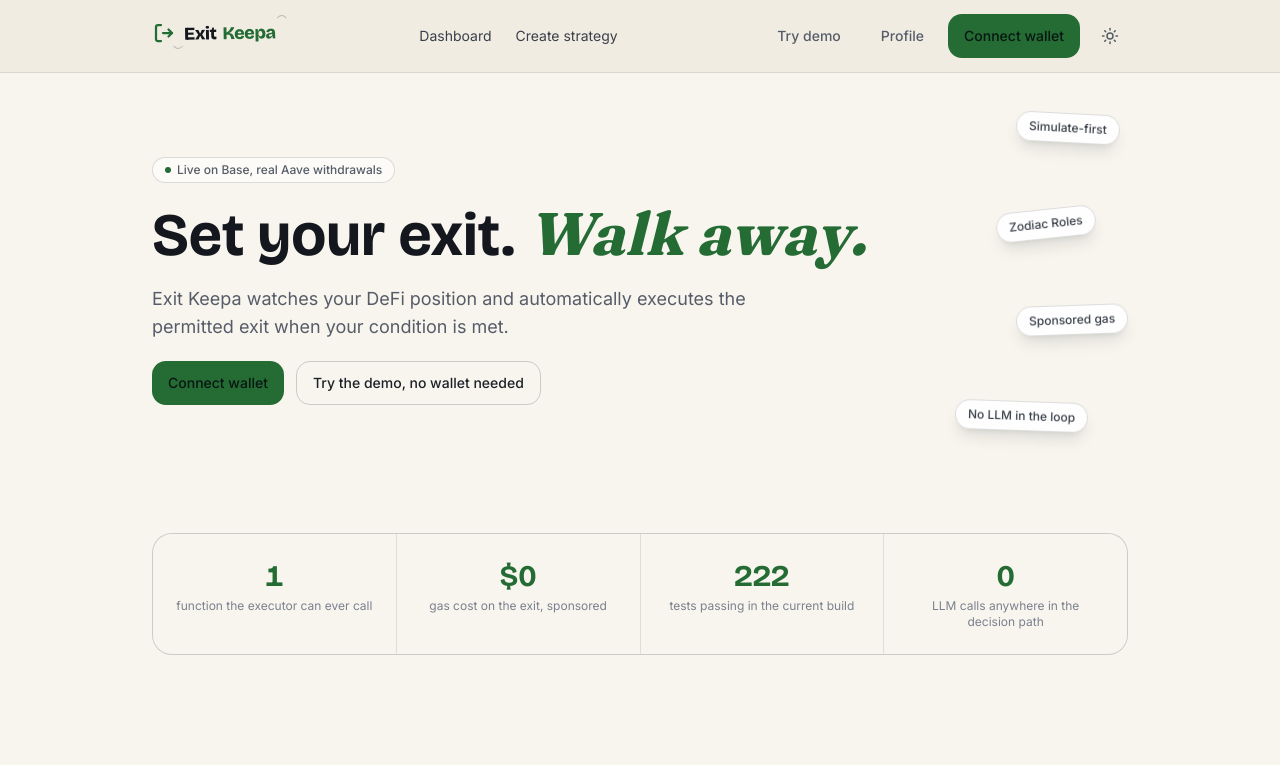
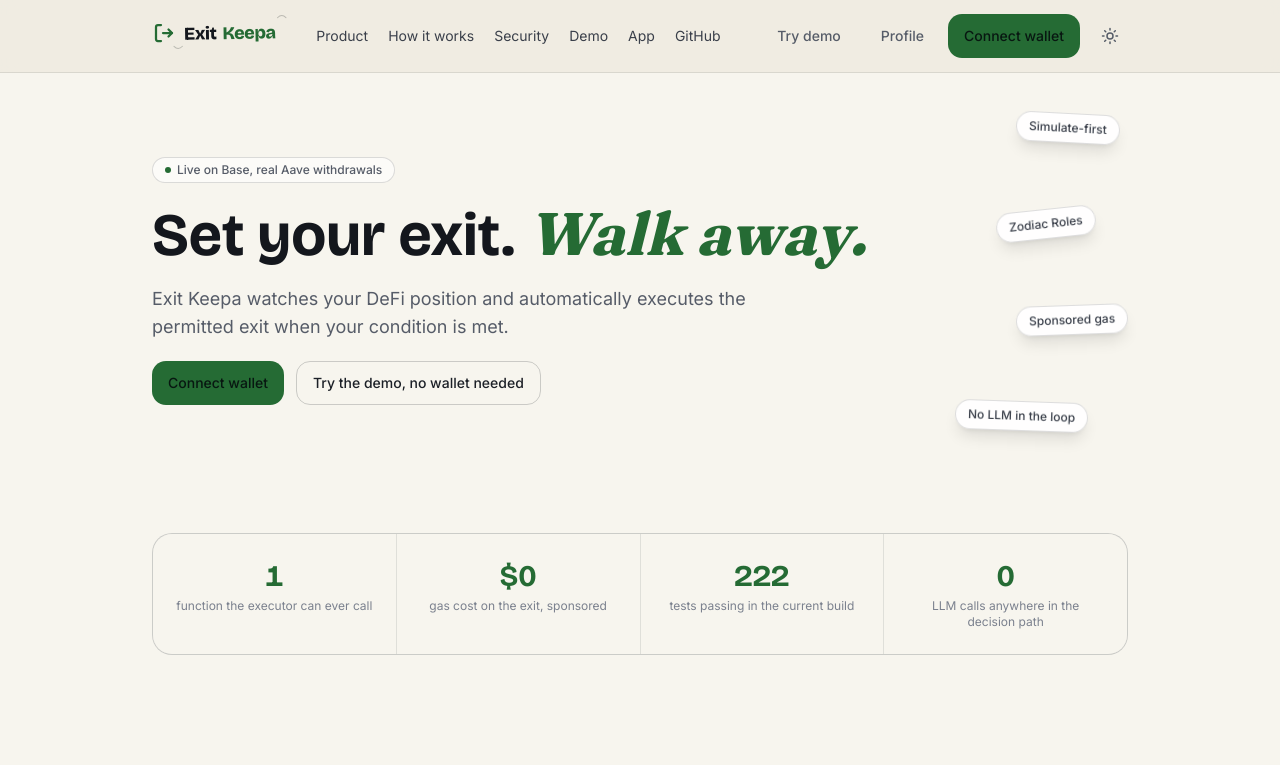
Before and after one commit to levithefirst/exit-keepa, a Next.js app in the folder apps/web/: page / in a window 1280 px wide. Shown: the top 765 px of the page. Built offline with nearby package versions, Linux system fonts and the light colour scheme.

Commit message:
Website: finish navigation and GitHub access

```diff
--- a/apps/web/components/Nav.tsx
+++ b/apps/web/components/Nav.tsx
@@ -15,23 +15,16 @@
 }
 
 const NAV_LINKS = [
-  { href: "/dashboard", label: "Dashboard" },
-  { href: "/create", label: "Create strategy" },
+  { href: "/#product", label: "Product" },
+  { href: "/#how-it-works", label: "How it works" },
+  { href: "/#security", label: "Security" },
+  { href: "/#demo", label: "Demo" },
 ];
 
+const GITHUB = "https://github.com/levithefirst/exit-keepa";
+
 export function Nav() {
-  const {
-    address,
-    connecting,
-    error,
-    disconnect,
-    chainId,
-    switchToBase,
-    isDemo,
-    enterDemoMode,
-    isLocal,
-    username,
-  } = useWallet();
+  const { address, connecting, error, disconnect, chainId, switchToBase, isDemo, enterDemoMode, isLocal, username } = useWallet();
   const pathname = usePathname();
   const [menuOpen, setMenuOpen] = useState(false);
   const [walletModalOpen, setWalletModalOpen] = useState(false);
@@ -40,8 +33,6 @@
   const menuId = useId();
   const menuButtonRef = useRef<HTMLButtonElement>(null);
 
-  // Close on Escape, and auto-close if the viewport grows past the
-  // mobile breakpoint while the panel happens to be open.
   useEffect(() => {
     function onKeyDown(e: KeyboardEvent) {
       if (e.key === "Escape") {
@@ -60,16 +51,12 @@
     };
   }, []);
 
-  function closeMenu() {
-    setMenuOpen(false);
-  }
-
   async function startDemo() {
     setStartingDemo(true);
     try {
       await enterDemoMode();
     } catch {
-      // enterDemoMode already recorded this in useWallet()'s error state.
+      // enterDemoMode already records this in useWallet()'s error state.
     } finally {
       setStartingDemo(false);
     }
@@ -78,10 +65,7 @@
   const walletControls = address ? (
     <div className="flex flex-wrap items-center gap-2">
       {!isDemo && !isLocal && chainId !== 8453 && (
-        <button
-          onClick={switchToBase}
-          className={`min-h-11 rounded-lg bg-warning/15 px-2 text-xs text-warning ${linkFocus}`}
-        >
+        <button onClick={switchToBase} className={`min-h-11 rounded-lg bg-warning/15 px-2 text-xs text-warning ${linkFocus}`}>
           Wrong network. Switch to Base
         </button>
       )}
@@ -90,9 +74,7 @@
       ) : isLocal ? (
         <span className="rounded-lg bg-forest-700 px-3 py-1 text-xs text-cream-200">{username}</span>
       ) : (
-        <span className="data-mono rounded-lg bg-forest-700 px-3 py-1 font-mono text-xs text-cream-200">
-          {short(address)}
-        </span>
+        <span className="data-mono rounded-lg bg-forest-700 px-3 py-1 font-mono text-xs text-cream-200">{short(address)}</span>
       )}
       <button onClick={disconnect} className={`min-h-11 px-1 text-xs text-cream-300 hover:text-cream-50 ${linkFocus}`}>
         {isDemo ? "Exit demo" : isLocal ? "Sign out" : "Disconnect"}
@@ -100,96 +82,51 @@
     </div>
   ) : (
     <div className="flex flex-wrap items-center gap-2">
-      <button onClick={startDemo} disabled={startingDemo} className={btnGhost}>
-        {startingDemo ? "Starting demo…" : "Try demo"}
-      </button>
-      <button onClick={() => setProfileModalOpen(true)} className={btnGhost}>
-        Profile
-      </button>
-      <button onClick={() => setWalletModalOpen(true)} disabled={connecting} className={btnPrimarySmall}>
-        {connecting ? "Connecting…" : "Connect wallet"}
-      </button>
+      <button onClick={startDemo} disabled={startingDemo} className={btnGhost}>{startingDemo ? "Starting demo…" : "Try demo"}</button>
+      <button onClick={() => setProfileModalOpen(true)} className={btnGhost}>Profile</button>
+      <button onClick={() => setWalletModalOpen(true)} disabled={connecting} className={btnPrimarySmall}>{connecting ? "Connecting…" : "Connect wallet"}</button>
     </div>
   );
 
   return (
-    <nav className="sticky top-0 z-40 border-b border-cream-100/10 bg-forest-900/90 backdrop-blur">
+    <nav className="sticky top-0 z-40 border-b border-cream-100/10 bg-forest-900/90 backdrop-blur" aria-label="Primary navigation">
       <div className="mx-auto flex max-w-5xl items-center justify-between px-6 py-3.5">
-        <Link href="/" className={`shrink-0 ${linkFocus}`}>
-          <Logo />
-        </Link>
+        <Link href="/" className={`shrink-0 ${linkFocus}`} aria-label="Exit Keepa home"><Logo /></Link>
 
-        {/* Desktop nav */}
-        <div className="hidden items-center gap-6 text-sm md:flex">
-          {NAV_LINKS.map((link) => {
-            const isActive = pathname === link.href;
-            return (
-              <Link
-                key={link.href}
-                href={link.href}
-                className={`${linkFocus} ${isActive ? "text-mint-400" : "text-cream-200 hover:text-mint-300"}`}
-              >
-                {link.label}
-              </Link>
-            );
-          })}
+        <div className="hidden items-center gap-5 text-sm md:flex">
+          {NAV_LINKS.map((link) => (
+            <Link key={link.href} href={link.href} className={`${linkFocus} text-cream-200 hover:text-mint-300`}>{link.label}</Link>
+          ))}
+          <Link href="/dashboard" className={`${linkFocus} text-cream-200 hover:text-mint-300`}>App</Link>
+          <a href={GITHUB} target="_blank" rel="noreferrer" className={`${linkFocus} text-cream-200 hover:text-mint-300`}>GitHub</a>
         </div>
 
-        <div className="hidden items-center gap-3 md:flex">
-          {walletControls}
-          <ThemeToggle />
-        </div>
+        <div className="hidden items-center gap-3 md:flex">{walletControls}<ThemeToggle /></div>
 
-        {/* Mobile: theme toggle stays visible, hamburger opens the rest */}
         <div className="flex items-center gap-1 md:hidden">
           <ThemeToggle />
-          <button
-            ref={menuButtonRef}
-            type="button"
-            className={`flex h-11 w-11 items-center justify-center rounded-lg text-cream-100 ${linkFocus}`}
-            aria-expanded={menuOpen}
-            aria-controls={menuId}
-            aria-label={menuOpen ? "Close menu" : "Open menu"}
-            onClick={() => setMenuOpen((v) => !v)}
-          >
-            <svg viewBox="0 0 24 24" width="22" height="22" fill="none" stroke="currentColor" strokeWidth="2">
-              {menuOpen ? (
-                <path strokeLinecap="round" d="M6 6l12 12M6 18L18 6" />
-              ) : (
-                <path strokeLinecap="round" d="M4 7h16M4 12h16M4 17h16" />
-              )}
+          <button ref={menuButtonRef} type="button" className={`flex h-11 w-11 items-center justify-center rounded-lg text-cream-100 ${linkFocus}`} aria-expanded={menuOpen} aria-controls={menuId} aria-label={menuOpen ? "Close menu" : "Open menu"} onClick={() => setMenuOpen((v) => !v)}>
+            <svg viewBox="0 0 24 24" width="22" height="22" fill="none" stroke="currentColor" strokeWidth="2" aria-hidden="true">
+              {menuOpen ? <path strokeLinecap="round" d="M6 6l12 12M6 18L18 6" /> : <path strokeLinecap="round" d="M4 7h16M4 12h16M4 17h16" />}
             </svg>
           </button>
         </div>
       </div>
 
-      {/* Mobile panel */}
       {menuOpen && (
         <div id={menuId} className="border-t border-cream-100/10 bg-forest-900 px-6 py-4 md:hidden">
           <div className="flex flex-col gap-1">
-            {NAV_LINKS.map((link) => {
-              const isActive = pathname === link.href;
-              return (
-                <Link
-                  key={link.href}
-                  href={link.href}
-                  onClick={closeMenu}
-                  className={`min-h-11 rounded-lg px-2 py-2.5 text-sm ${linkFocus} ${
-                    isActive ? "bg-mint-400/10 text-mint-400" : "text-cream-200 hover:bg-cream-100/5"
-                  }`}
-                >
-                  {link.label}
-                </Link>
-              );
-            })}
+            {NAV_LINKS.map((link) => (
+              <Link key={link.href} href={link.href} onClick={() => setMenuOpen(false)} className={`min-h-11 rounded-lg px-2 py-2.5 text-sm ${linkFocus} text-cream-200 hover:bg-cream-100/5`}>{link.label}</Link>
+            ))}
+            <Link href="/dashboard" onClick={() => setMenuOpen(false)} className={`min-h-11 rounded-lg px-2 py-2.5 text-sm ${linkFocus} text-cream-200 hover:bg-cream-100/5`}>App</Link>
+            <a href={GITHUB} target="_blank" rel="noreferrer" className={`min-h-11 rounded-lg px-2 py-2.5 text-sm ${linkFocus} text-cream-200 hover:bg-cream-100/5`}>GitHub</a>
           </div>
           <div className="mt-3 border-t border-cream-100/10 pt-3">{walletControls}</div>
         </div>
       )}
 
-      {error && !walletModalOpen && (
-        <p className="mx-auto max-w-5xl px-6 pb-2 text-xs text-pretty text-danger">{error}</p>
-      )}
+      {error && !walletModalOpen && <p className="mx-auto max-w-5xl px-6 pb-2 text-xs text-pretty text-danger" role="alert">{error}</p>}
       <WalletConnectModal open={walletModalOpen} onClose={() => setWalletModalOpen(false)} />
       <ProfileLoginModal open={profileModalOpen} onClose={() => setProfileModalOpen(false)} />
     </nav>
```
